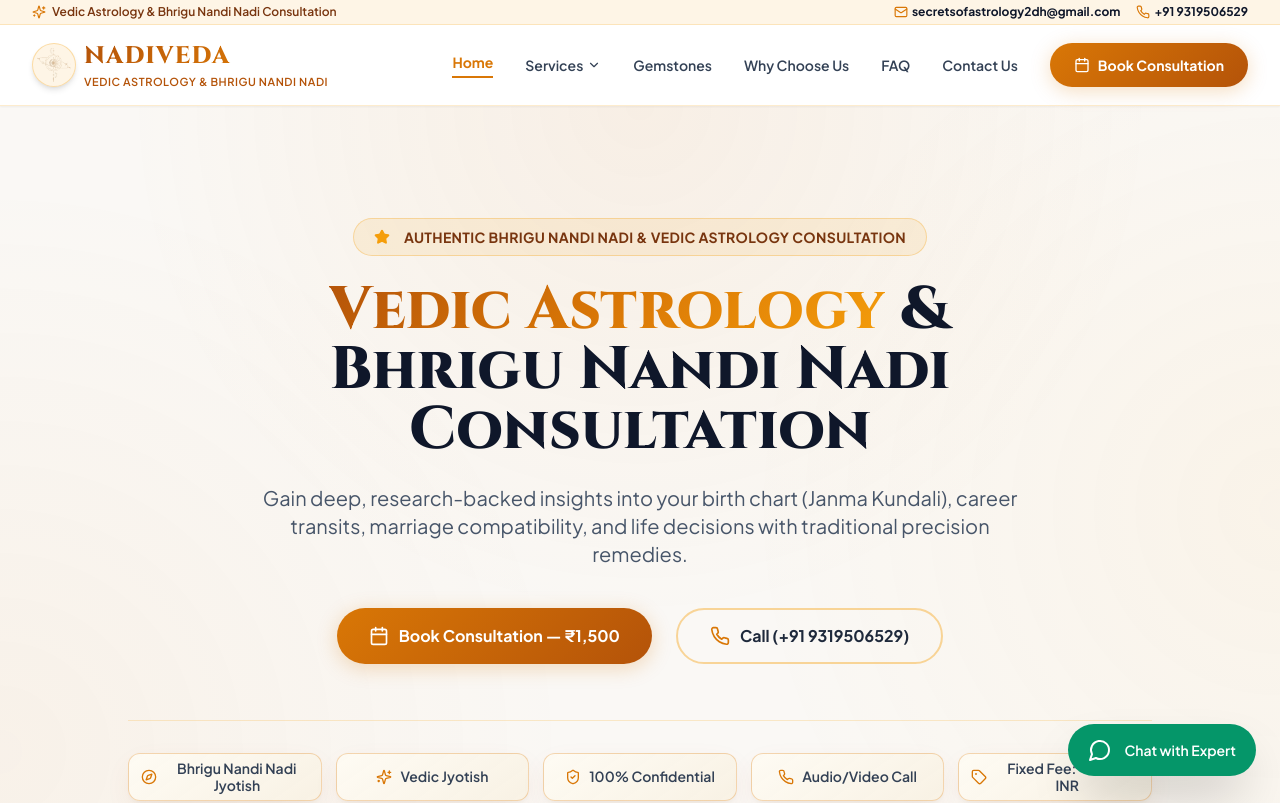
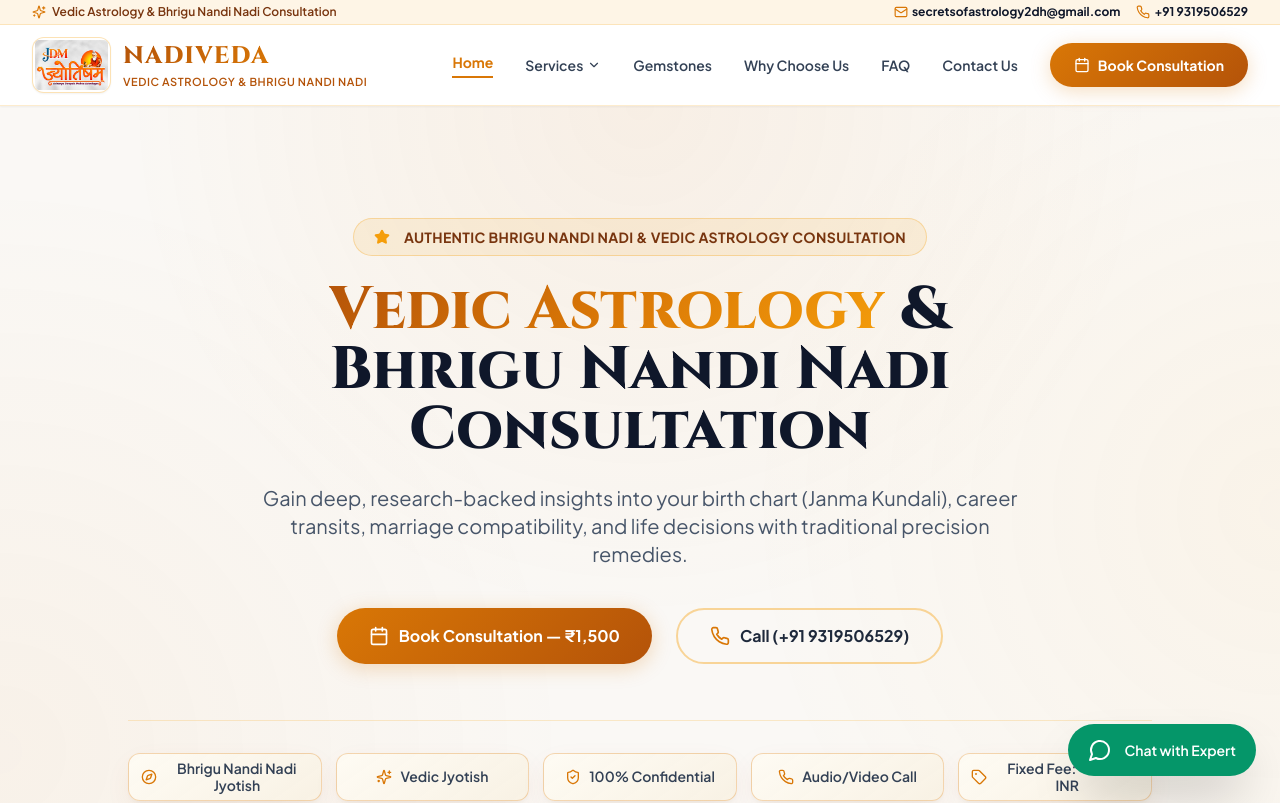
Before and after one commit to vanshrawat02/astrology-website, a Next.js app: page / in a window 1280 px wide. Shown: the top 803 px of the page. Built offline with nearby package versions, Linux system fonts and the light colour scheme.

Commit message:
Add rectangular JDM Jyotisham logo to header and footer

```diff
--- a/components/footer.tsx
+++ b/components/footer.tsx
@@ -15,11 +15,11 @@
           {/* Brand Info */}
           <div className="space-y-4">
             <div className="flex items-center gap-3">
-              <div className="relative w-10 h-10 rounded-full overflow-hidden bg-amber-500/10 border border-amber-500/30 shadow-md shrink-0 flex items-center justify-center p-1">
+              <div className="relative h-12 sm:h-14 w-auto rounded-xl overflow-hidden bg-white border border-amber-500/40 shadow-md shrink-0 flex items-center justify-center p-0.5">
                 <img
-                  src="/logo.png"
-                  alt="Nadiveda Logo"
-                  className="w-full h-full object-contain"
+                  src="/jdm-logo.jpg"
+                  alt="Jyotisham - Acharya Deepak Mehta Astrologer"
+                  className="h-full w-auto object-contain rounded-lg"
                 />
               </div>
               <div>
--- a/components/header.tsx
+++ b/components/header.tsx
@@ -59,12 +59,12 @@
       {/* Main Navbar */}
       <div className="max-w-7xl mx-auto px-3 sm:px-6 lg:px-8 h-14 sm:h-20 flex items-center justify-between gap-2">
         {/* Logo & Business Name */}
-        <Link href="/" className="flex items-center gap-2 group min-w-0 flex-1">
-          <div className="relative w-8 h-8 sm:w-11 sm:h-11 rounded-full overflow-hidden bg-amber-500/10 border border-amber-500/30 shadow-md group-hover:scale-105 transition-transform duration-300 flex items-center justify-center shrink-0 p-0.5 sm:p-1">
+        <Link href="/" className="flex items-center gap-2 sm:gap-3 group min-w-0 flex-1">
+          <div className="relative h-9 sm:h-12 md:h-14 w-auto rounded-lg overflow-hidden bg-white border border-amber-500/30 shadow-sm group-hover:scale-105 transition-transform duration-300 flex items-center justify-center shrink-0 p-0.5">
             <img
-              src="/logo.png"
-              alt="Nadiveda Logo"
-              className="w-full h-full object-contain"
+              src="/jdm-logo.jpg"
+              alt="Jyotisham - Acharya Deepak Mehta Astrologer"
+              className="h-full w-auto object-contain rounded"
             />
           </div>
           <div className="min-w-0 flex-1">
```
Also changed, not shown: public/jdm-logo.jpg (added).
